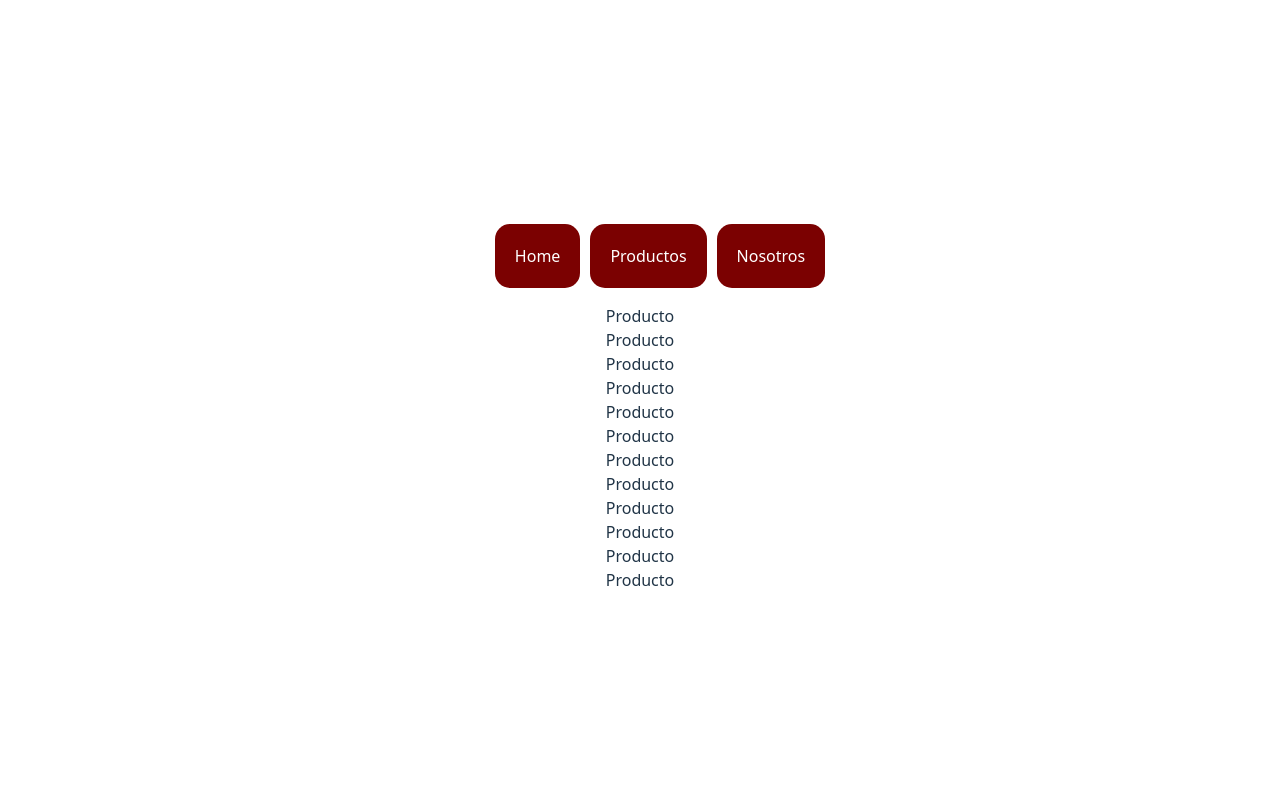
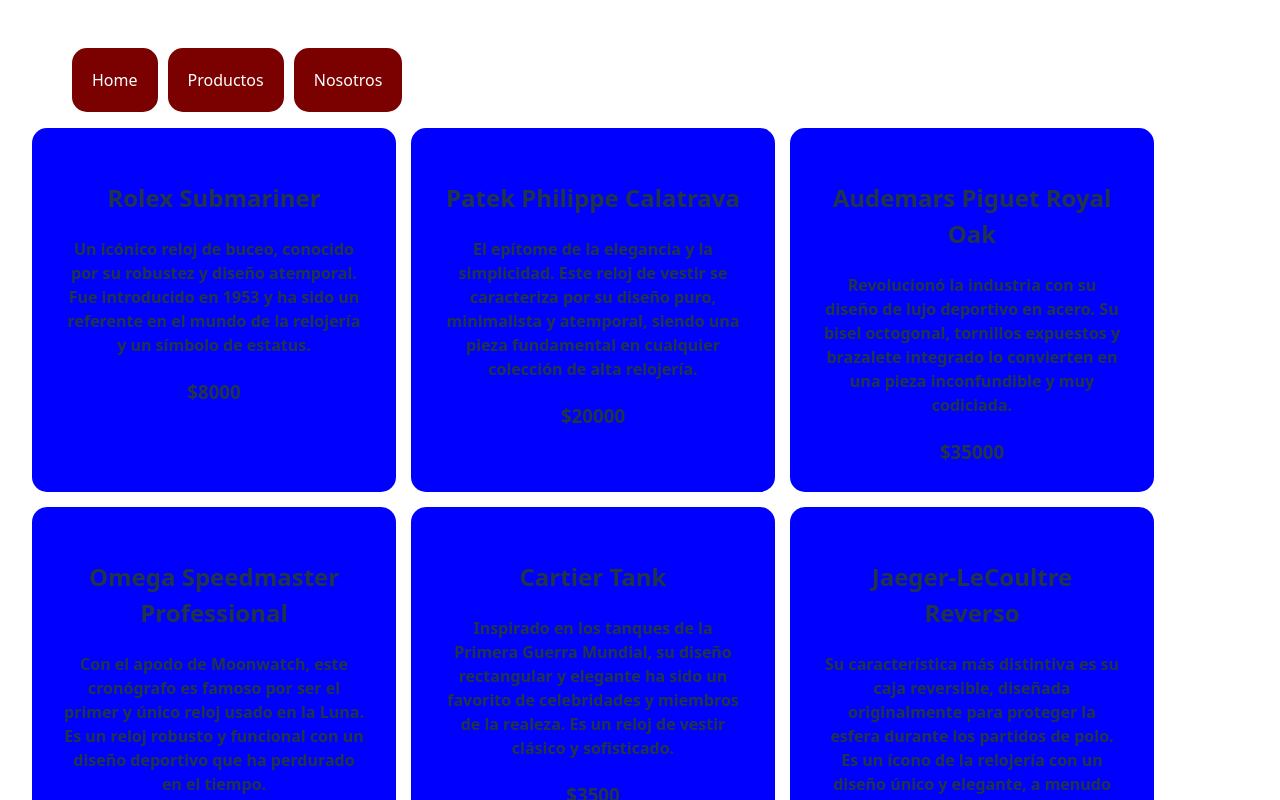
Before and after one commit to Agustin2Aranda/proyecto-agustin-react-js, a React (Vite) app: page /productos in a window 1280 px wide. Shown: the top 800 px of the page. Built offline with nearby package versions, Linux system fonts and the light colour scheme.

Commit message:
Proyecto Actualizado

```diff
--- a/src/components/Producto.jsx
+++ b/src/components/Producto.jsx
@@ -1,7 +1,11 @@
 
-function Producto() {
+function Producto({nombre, description, precio}) {
   return (
-    <div>Producto</div>
+    <div className="card">
+        <h2>{nombre}</h2>
+        <h4>{description}</h4>
+        <h3>${precio}</h3>
+    </div>
   )
 }
 
--- a/src/components/Productos.jsx
+++ b/src/components/Productos.jsx
@@ -5,7 +5,7 @@
 function Productos() {
   return (
     <div id="container">
-      {relojes.map(prod=>(
+        {relojes.map(prod=>(
           <Producto key={prod.id} {...prod}/>
         ))}
     </div>
--- a/src/components/styles.css
+++ b/src/components/styles.css
@@ -0,0 +1,13 @@
+#container {
+  display: flex;
+  gap: .9375rem;
+  flex-wrap: wrap;
+}
+
+.card {
+  height: 18.75rem;
+  width: 18.75rem;
+  background-color: blue;
+  border-radius: .9375rem;
+  text-align: center;
+}
```
